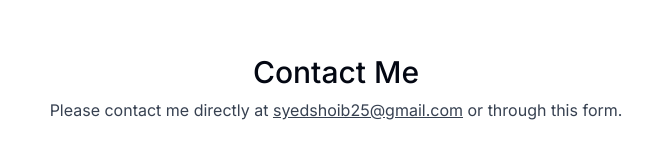
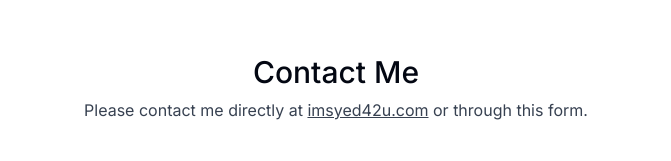
Before and after one commit to itsdevsyed/Syed_PortfolioHub, a Next.js app: page / in a window 1280 px wide. Shown: the part 3924-4085 px from the top of the page, without its empty margins (304-975 px from the left). Built offline with nearby package versions, Linux system fonts and the light colour scheme; no server answers.

Commit message:
made changes in the skill section as updated info

```diff
--- a/components/contact.tsx
+++ b/components/contact.tsx
@@ -39,7 +39,7 @@ export default function Contact() {
       <p className="text-gray-700 -mt-6  dark:text-white/80">
         Please contact me directly at{" "}
         <a className="underline" href="mailto:example@gmail.com">
-          syedshoib25@gmail.com
+          imsyed42u.com
         </a>{" "}
         or through this form.
       </p>
```
Also changed, not shown: 1 other file (tests, documents, lock files or other folders).
